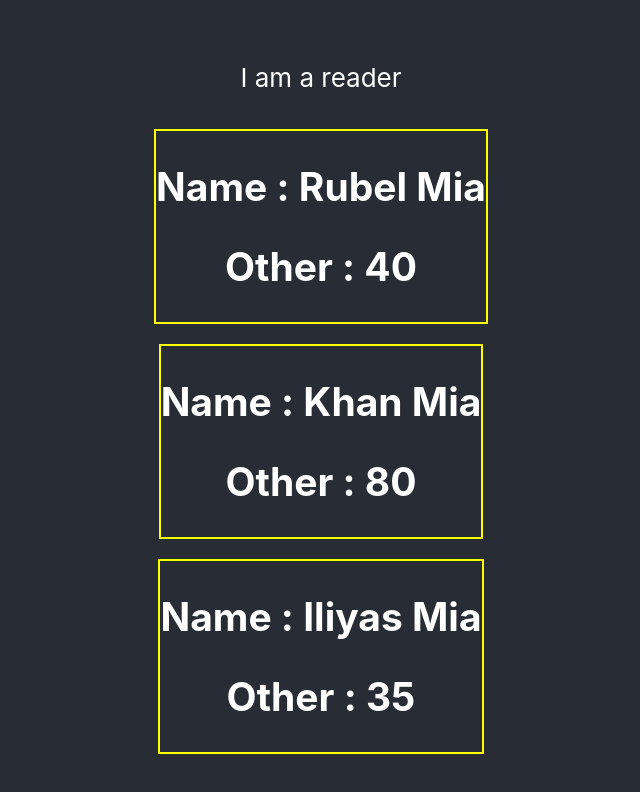
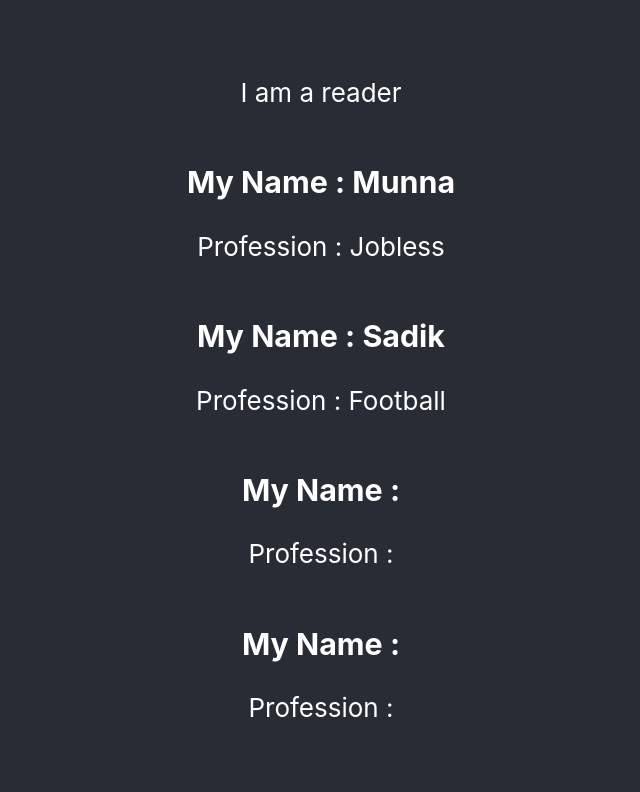
Before and after one commit to Mazharul-Haque/core-concepts-react, a React (Create React App) app: page / in a window 1280 px wide. Shown: the top 792 px of the page, without its empty margins (319-959 px from the left). Built offline with nearby package versions, Linux system fonts and the light colour scheme.

Commit message:
dynamic data load

```diff
--- a/src/App.js
+++ b/src/App.js
@@ -2,32 +2,29 @@ import logo from './logo.svg';
 import './App.css';
 
 function App() {
+  const nayoks = ['Anwar', 'joshim', 'Maruf']
   return (
     <div className="App">
       <header className="App-header">
         <p>I am a reader</p>
-         <Result name="Rubel Mia" Age ="40" ></Result>
-         <Result name="Khan Mia" Age ="80" ></Result>
-         <Result name="Iliyas Mia" Age ="35" ></Result>
+        <Person name = "Munna" Profession ="Jobless"  ></Person>
+        <Person name = "Sadik" Profession ="Football"  ></Person>
+        <Person></Person>
+        <Person></Person>
+
 
 
       </header>
     </div>
   );
 }
-function Result(props){
-  const ResultStyle ={
-    border : '2px solid yellow',
-    margin : '10px'
-  }
-  console.log(props);
+
+function Person(props){
   return (
-  <div style={ResultStyle} >
-    <h2>Name : {props.name}</h2>
-    <h2>Other : {props.Age}</h2>
-
-  </div>)
+    <div>
+      <h3>My Name : {props.name}</h3>
+      <p>Profession : {props.Profession} </p>
+    </div>
+  )
 }
-
-
 export default App;
```
